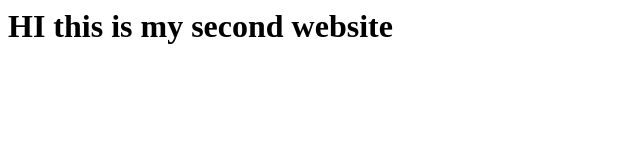
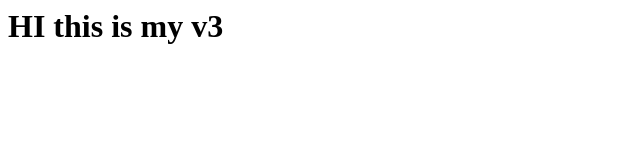
Before and after one commit to sudarshanlnx/roxyweb, a plain HTML site: page index.html in a window 1280 px wide. Shown: the whole page, without its empty margins (0-640 px from the left). Drawn offline with Linux system fonts and the light colour scheme.

Commit message:
Update index.html

```diff
--- a/index.html
+++ b/index.html
@@ -2,6 +2,6 @@
  <head>
  </head>
  <body>
-   <h1>HI this is my second website<h1>
+   <h1>HI this is my v3<h1>
  </body>
 </html>
```
